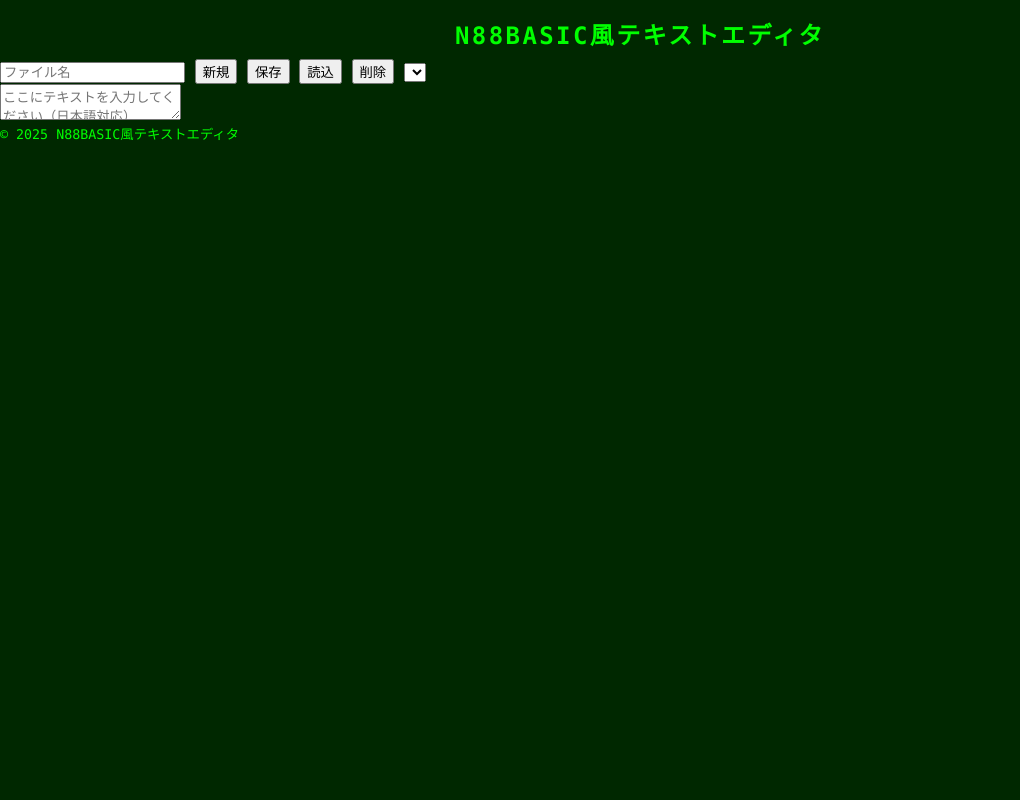
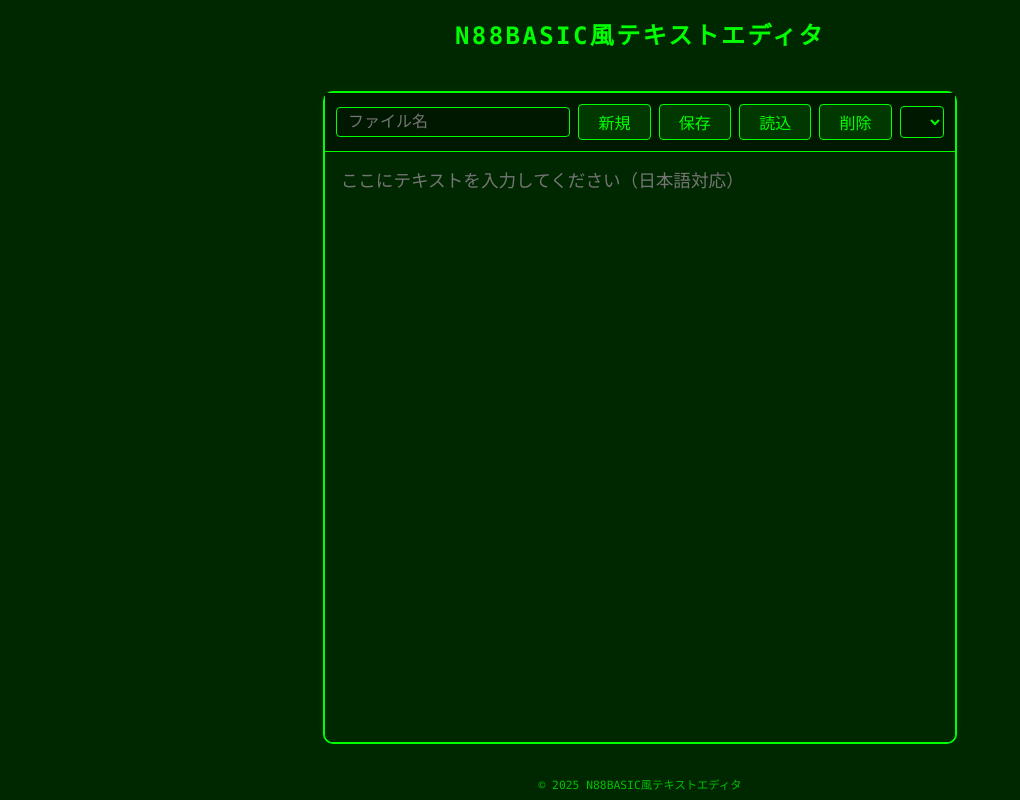
Before and after one commit to seiumiyata/pwaeditor, a plain HTML site: page index.html in a window 1280 px wide. Shown: the whole page, without its empty margins (0-1020 px from the left). Drawn offline with Linux system fonts and the light colour scheme.

Commit message:
Update styles.css

```diff
--- a/styles.css
+++ b/styles.css
@@ -1,47 +1,139 @@
-body {
-  background: #002800;
-  color: #00ff00;
-  font-family: 'MS Gothic', 'Consolas', 'monospace';
+:root {
+  --bg-main: #002800;
+  --bg-toolbar: #001800;
+  --border-color: #00ff00;
+  --text-color: #00ff00;
+  --font-main: 'MS Gothic', 'Consolas', 'monospace';
+}
+
+html, body {
   margin: 0;
   padding: 0;
+  background: var(--bg-main);
+  color: var(--text-color);
+  font-family: var(--font-main);
+  height: 100%;
+  min-height: 100vh;
 }
 
-h1 {
+#main-container {
+  min-height: 100vh;
+  display: flex;
+  flex-direction: column;
+}
+
+header, footer {
   text-align: center;
+  padding: 0.5rem 0;
+}
+
+header h1 {
+  margin: 0.5rem 0 0.5rem 0;
   font-size: 1.5rem;
   letter-spacing: 0.1em;
-  margin: 1rem 0 0.5rem 0;
 }
 
-#screen {
-  max-width: 600px;
-  margin: 2rem auto;
-  border: 2px solid #00ff00;
-  padding: 1rem;
-  background: #001800;
-  border-radius: 8px;
-  min-height: 400px;
+footer {
+  font-size: 0.85rem;
+  opacity: 0.7;
 }
 
-pre {
-  min-height: 300px;
-  margin: 0 0 1rem 0;
-  white-space: pre-wrap;
-  word-break: break-all;
+#editor-container {
+  flex: 1 1 auto;
+  max-width: 800px;
+  margin: 1.5rem auto;
+  border: 2px solid var(--border-color);
+  border-radius: 10px;
+  background: var(--bg-toolbar);
+  display: flex;
+  flex-direction: column;
+  min-height: 60vh;
+  box-shadow: 0 0 12px #00380088;
 }
 
-#cli-form {
+#toolbar {
   display: flex;
+  flex-wrap: wrap;
+  gap: 0.5rem;
+  padding: 0.7rem;
+  background: var(--bg-toolbar);
+  border-bottom: 1px solid var(--border-color);
   align-items: center;
 }
 
-#cli-input {
+#toolbar input[type="text"] {
   background: transparent;
+  border: 1px solid var(--border-color);
+  color: var(--text-color);
+  font-family: var(--font-main);
+  padding: 0.3rem 0.7rem;
+  font-size: 1rem;
+  border-radius: 4px;
+}
+
+#toolbar button {
+  background: #003800;
+  color: var(--text-color);
+  border: 1px solid var(--border-color);
+  font-family: var(--font-main);
+  font-size: 1rem;
+  padding: 0.3rem 1.2rem;
+  border-radius: 4px;
+  cursor: pointer;
+  transition: background 0.2s;
+}
+#toolbar button:hover {
+  background: #005800;
+}
+
+#toolbar select {
+  background: transparent;
+  color: var(--text-color);
+  border: 1px solid var(--border-color);
+  font-size: 1rem;
+  font-family: var(--font-main);
+  border-radius: 4px;
+  padding: 0.3rem 0.7rem;
+}
+
+#editor {
+  flex: 1 1 auto;
+  width: 100%;
+  min-height: 300px;
+  background: var(--bg-main);
+  color: var(--text-color);
   border: none;
-  color: #00ff00;
-  font-family: inherit;
-  font-size: 1rem;
+  font-family: var(--font-main);
+  font-size: 1.1rem;
+  padding: 1rem;
+  resize: none;
   outline: none;
-  width: 90%;
-  ime-mode: active;
+  line-height: 1.5;
+  border-radius: 0 0 8px 8px;
+  box-sizing: border-box;
 }
+
+/* レスポンシブデザイン */
+@media (max-width: 600px) {
+  #editor-container {
+    max-width: 98vw;
+    min-height: 50vh;
+    margin: 0.5rem auto;
+    border-radius: 0;
+  }
+  #toolbar {
+    flex-direction: column;
+    align-items: stretch;
+    gap: 0.3rem;
+    padding: 0.4rem;
+  }
+  #toolbar input, #toolbar button, #toolbar select {
+    font-size: 0.98rem;
+    padding: 0.3rem 0.7rem;
+  }
+  #editor {
+    font-size: 1rem;
+    padding: 0.7rem;
+    min-height: 180px;
+  }
+}
```
